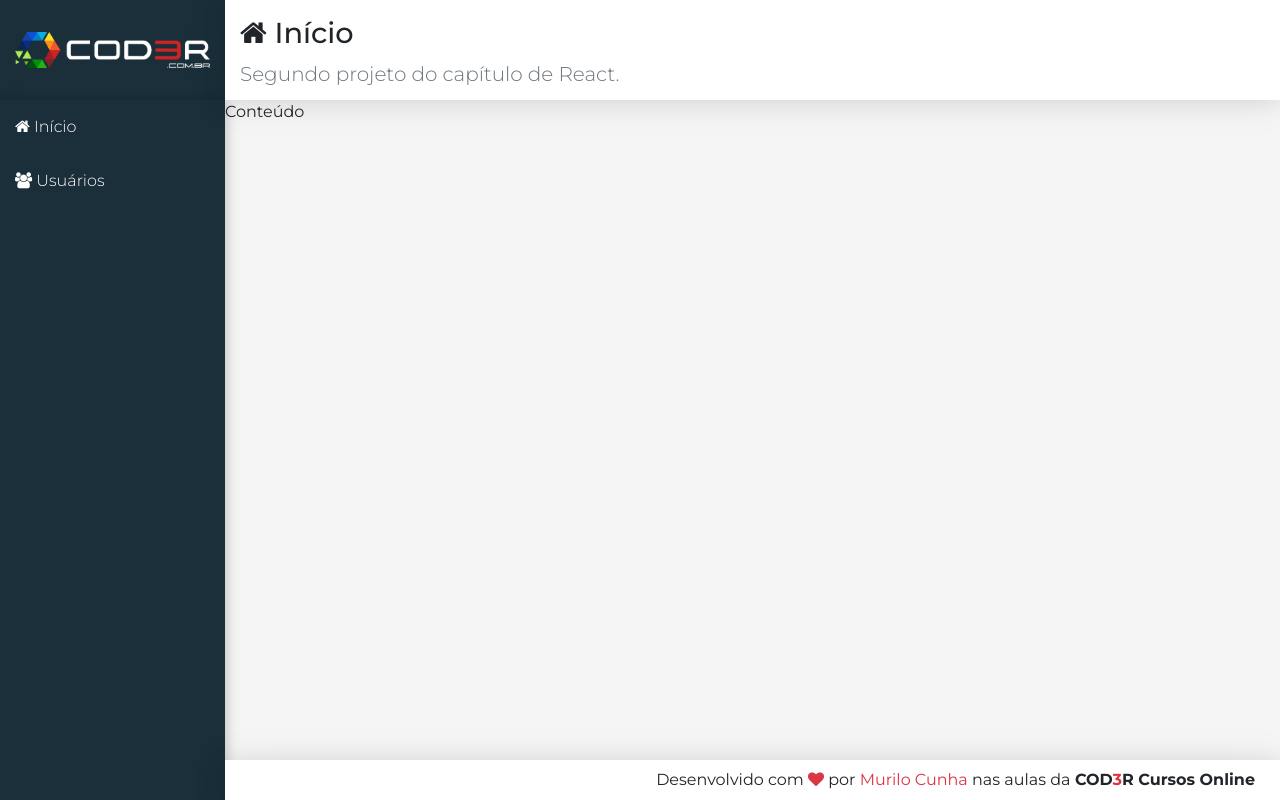
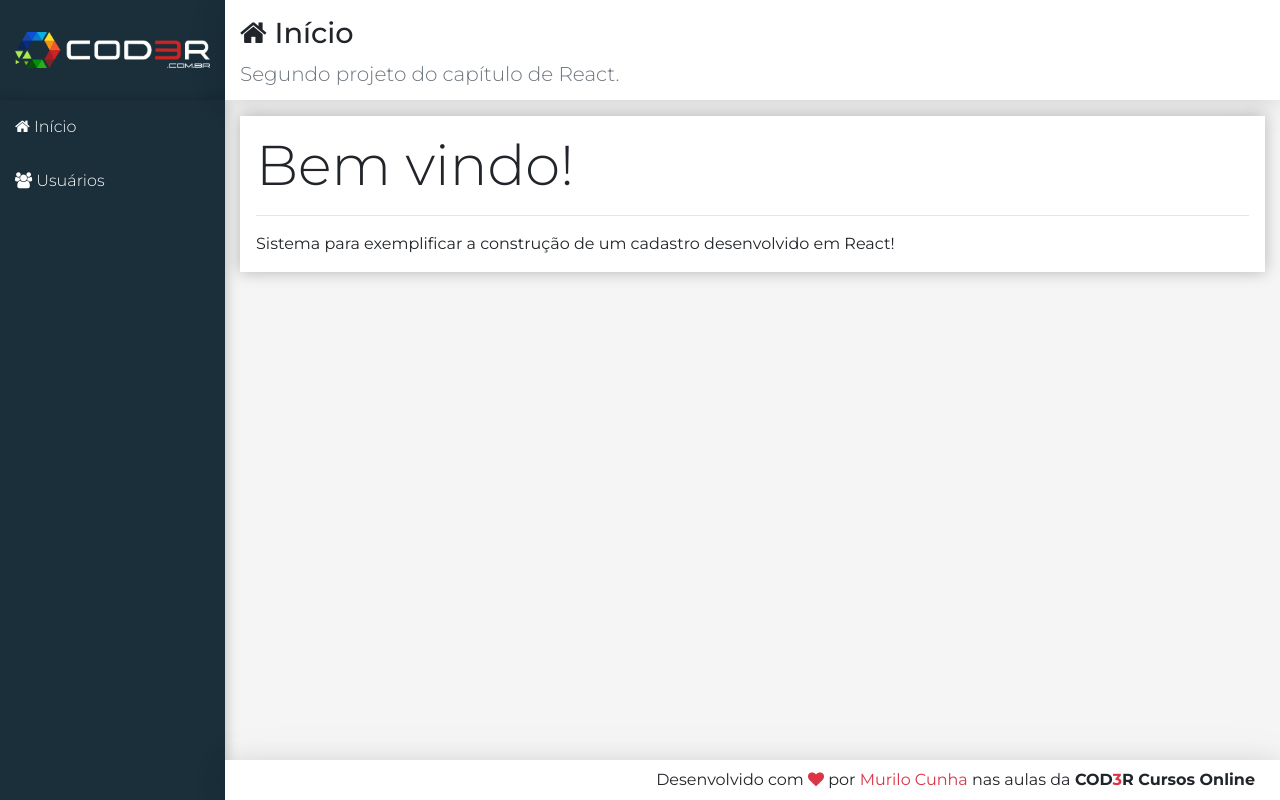
Before and after one commit to cunhamuril/CursoWebModerno, a React (Create React App) app in the folder exercicios-web/react/crud/frontend/: page / in a window 1280 px wide. Built offline with nearby package versions, Linux system fonts and the light colour scheme.

Commit message:
Componente Conteúdo

```diff
--- /dev/null
+++ b/exercicios-web/react/crud/frontend/src/components/home/Home.jsx
@@ -0,0 +1,11 @@
+import React from 'react'
+import Main from '../template/Main'
+
+export default props =>
+    <Main icon="home" title="Início"
+        subtitle="Segundo projeto do capítulo de React.">
+        <div className="display-4">Bem vindo!</div>
+        <hr />
+        <p className="mb-0">Sistema para exemplificar a construção
+            de um cadastro desenvolvido em React!</p>
+    </Main>
--- a/exercicios-web/react/crud/frontend/src/components/template/Main.css
+++ b/exercicios-web/react/crud/frontend/src/components/template/Main.css
@@ -1,18 +1,4 @@
-aside.menu-area{
-    background-color: var(--bg-dark);
-    box-shadow:
-        2px 0 10px 0 rgba(0, 0, 0, 0.12),
-        2px 0 15px 0 rgba(0, 0, 0, 0.09);
+main > div{
+    background-color: #fff;
+    box-shadow: 0px 0px 15px #0004;
 }
-
-.menu a{
-    display: block;
-    text-decoration: none;
-    color: #FFF;
-    font-weight: 300;
-    padding: 15px;
-}
-
-.menu a:hover{
-    background: linear-gradient(135deg, #07a7e3 0%, #32dac3 100%);
-}
--- a/exercicios-web/react/crud/frontend/src/components/template/Main.jsx
+++ b/exercicios-web/react/crud/frontend/src/components/template/Main.jsx
@@ -6,7 +6,9 @@
 export default props =>
     <React.Fragment>
         <Header { ...props} />
-        <main className="content">
-            Conteúdo
+        <main className="content container-fluid">
+            <div className="p-3 mt-3">
+                {props.children}
+            </div>
         </main>
     </React.Fragment>
--- a/exercicios-web/react/crud/frontend/src/components/template/Nav.css
+++ b/exercicios-web/react/crud/frontend/src/components/template/Nav.css
@@ -0,0 +1,18 @@
+aside.menu-area{
+    background-color: var(--bg-dark);
+    box-shadow:
+        2px 0 10px 0 rgba(0, 0, 0, 0.12),
+        2px 0 15px 0 rgba(0, 0, 0, 0.09);
+}
+
+.menu a{
+    display: block;
+    text-decoration: none;
+    color: #FFF;
+    font-weight: 300;
+    padding: 15px;
+}
+
+.menu a:hover{
+    background: linear-gradient(135deg, #07a7e3 0%, #32dac3 100%);
+}
--- a/exercicios-web/react/crud/frontend/src/main/App.jsx
+++ b/exercicios-web/react/crud/frontend/src/main/App.jsx
@@ -5,14 +5,13 @@
 
 import Logo from '../components/template/Logo'
 import Nav from '../components/template/Nav'
-import Main from '../components/template/Main'
+import Home from '../components/home/Home' // foi trocado de main para home
 import Footer from '../components/template/Footer'
 
 export default props =>
     <div className="app">
         <Logo />
         <Nav />
-        <Main icon="home" title="Início"
-            subtitle="Segundo projeto do capítulo de React." />
+        <Home />
         <Footer />
     </div>
```
Also changed, not shown: 1 other file (tests, documents, lock files or other folders).
